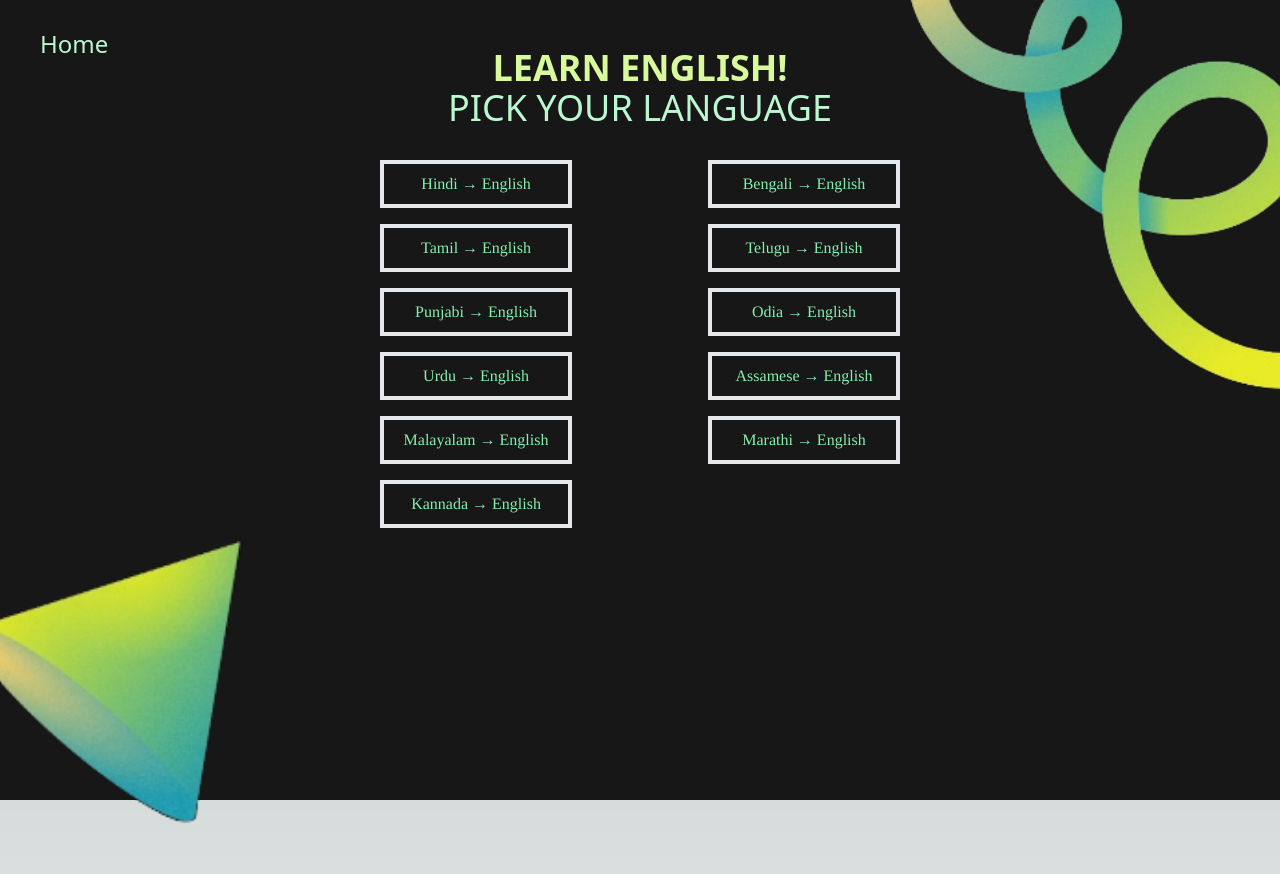
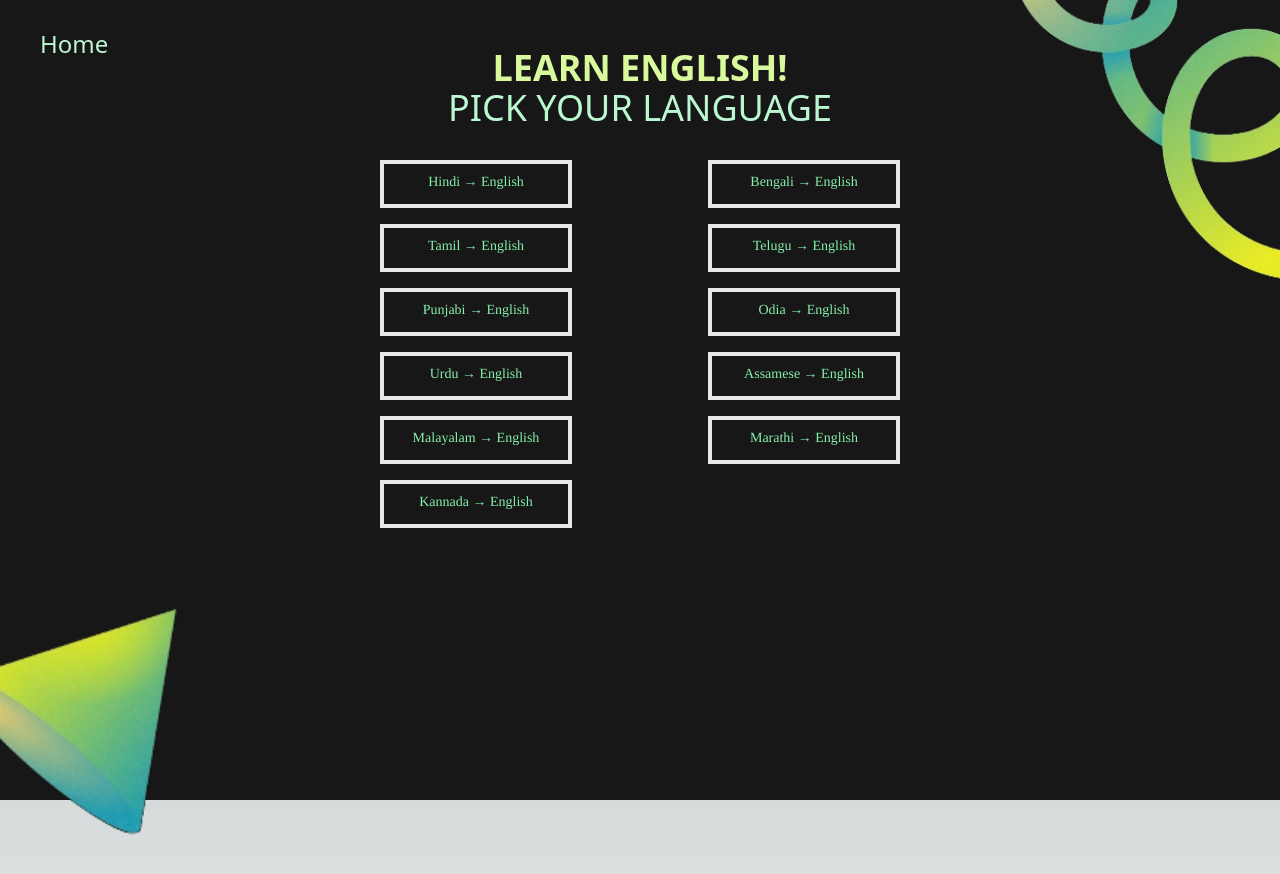
Before and after one commit to harshitajain06/unbound-app, a Next.js app: page /Englishlearner in a window 1280 px wide. Shown: the top 874 px of the page. Built offline with nearby package versions, Linux system fonts and the light colour scheme.

Commit message:
11th try image

```diff
--- a/components/Layout.js
+++ b/components/Layout.js
@@ -3,27 +3,32 @@ import Image from "next/image";
 import { siteTitle } from "../components/Layout"; // Removed the named import for Layout
 import { useRouter } from "next/router";
 import React, { useState } from "react";
-import Script from 'next/script'
+import Script from "next/script";
 
 // Renamed Layout component to avoid conflict with named import
 const CustomLayout = ({ children }) => {
   return (
     <div className="flex min-h-screen items-center justify-between p-8 md:p-24 bg-neutral-900 relative">
       {children}
+
+
 <Image
-        className="absolute -top-20 -right-20"
+  className="absolute -top-20 -right-20 w-80 sm:w-96 md:w-500 lg:w-600 xl:w-700"
   alt="Spiral picture"
   src="/images/bg-spiral.jpg"
-        width={500}
-        height={500}
+  width={700} // Default width for the image
+  height={500} // Default height for the image
 />
+
 <Image
-        className="absolute -bottom-20 -left-20"
+  className="absolute -bottom-20 -left-20 w-64 sm:w-80 md:w-400 lg:w-500 xl:w-600"
   alt="Cone picture"
   src="/images/bg-cone.jpg"
-        height={400}
-        width={400}
+  width={600} // Default width for the image
+  height={400} // Default height for the image
 />
+
+
       <a href={"/"}>
         <button className="text-green-200 fixed top-3 left-6 z-50 p-4 text-2xl font-MONO">
           Home
@@ -34,3 +39,19 @@ const CustomLayout = ({ children }) => {
 };
 
 export default CustomLayout; // Changed the export to use the new name
+
+
+//    {/* <Image
+//         className="absolute -top-20 -right-20 w-500 h-500"
+//         alt="Spiral picture"
+//         src="/images/bg-spiral.jpg"
+//         // width={500}
+//         // height={500}
+//       />
+//       <Image
+//         className="absolute -bottom-20 -left-20 w-400 h-400"
+//         alt="Cone picture"
+//         src="/images/bg-cone.jpg"
+//         // height={400}
+//         // width={400}
+//       /> */}
--- a/pages/Englishlearner.js
+++ b/pages/Englishlearner.js
@@ -91,7 +91,7 @@ export default function english_learner() {
               </h3>
             </div>
 
-            <div className="border-4 w-full max-w-48 ... h-12 ... px-4 py-2 text-lime-200 hover:bg-zinc-600 hover:text-white transition duration-300  ">
+            <div className="border-4 sm:justify centre md:justify centre w-full max-w-48 ... h-12 ... px-4 py-2 text-lime-200 hover:bg-zinc-600 hover:text-white transition duration-300  ">
               <h3 className="text-l md:text-sm mb-4 text-green-300">
               <a
                   href="https://www.youtube.com/watch?v=axCsKrwav8M"
@@ -104,7 +104,7 @@ export default function english_learner() {
               </h3>
             </div>
 
-            <div className="border-4 w-full max-w-48 ... h-12 ... px-4 py-2 text-lime-200 hover:bg-zinc-600 hover:text-white transition duration-300">
+            <div className="border-4 w-full sm:justify centre md:justify centre max-w-48 ... h-12 ... px-4 py-2 text-lime-200 hover:bg-zinc-600 hover:text-white transition duration-300">
               <h3 className="text-l md:text-sm mb-4 text-green-300">
               <a
                   href="https://www.youtube.com/watch?v=Gm9Zhz9x3Kc&list=PLQxsuJ2T7pLMlE50gKnCct1leP4Na2bY8"
--- a/pages/_app.js
+++ b/pages/_app.js
@@ -9,3 +9,5 @@ import 'tailwindcss/tailwind.css' // Import Tailwind CSS
 export default function App({ Component, pageProps }) {
   return <Component {...pageProps} />;
 }
+
+// pages/_app.js
--- a/pages/index.js
+++ b/pages/index.js
@@ -11,7 +11,7 @@ export default function Home() {
     <main className="flex min-h-screen items-center justify-center bg-neutral-900 relative">
       {/* Adding the GIF image without transparency */}
       <div className="absolute top-0 left-0 w-full h-full">
-        <Image src="/bgpic.gif"
+        <Image src="/images/bgpic.gif"
         layout="fill"
         objectFit="cover" />
       </div>
--- a/tailwind.config.js
+++ b/tailwind.config.js
@@ -14,15 +14,15 @@ module.exports = {
       },
     },
     screens: {
-      sm: { max: "639px" }, // => @media (min-width: 640px) { ... }
+      sm: { min: "640px" }, // => @media (min-width: 640px) { ... }
 
-      md: { max: "767px" },
+      md: { min: "768px" },
       // => @media (min-width: 768px) { ... }
 
-      lg: { max: "1023px" },
+      lg: { min: "1024px" },
       // => @media (min-width: 1024px) { ... }
 
-      xl: { max: "1279px" }, // => @media (min-width: 1280px) { ... }
+      xl: { min: "1280px" }, // => @media (min-width: 1280px) { ... }
     },
   },
   plugins: [],
```
Lines whose indentation alone changed are shown as unchanged.
